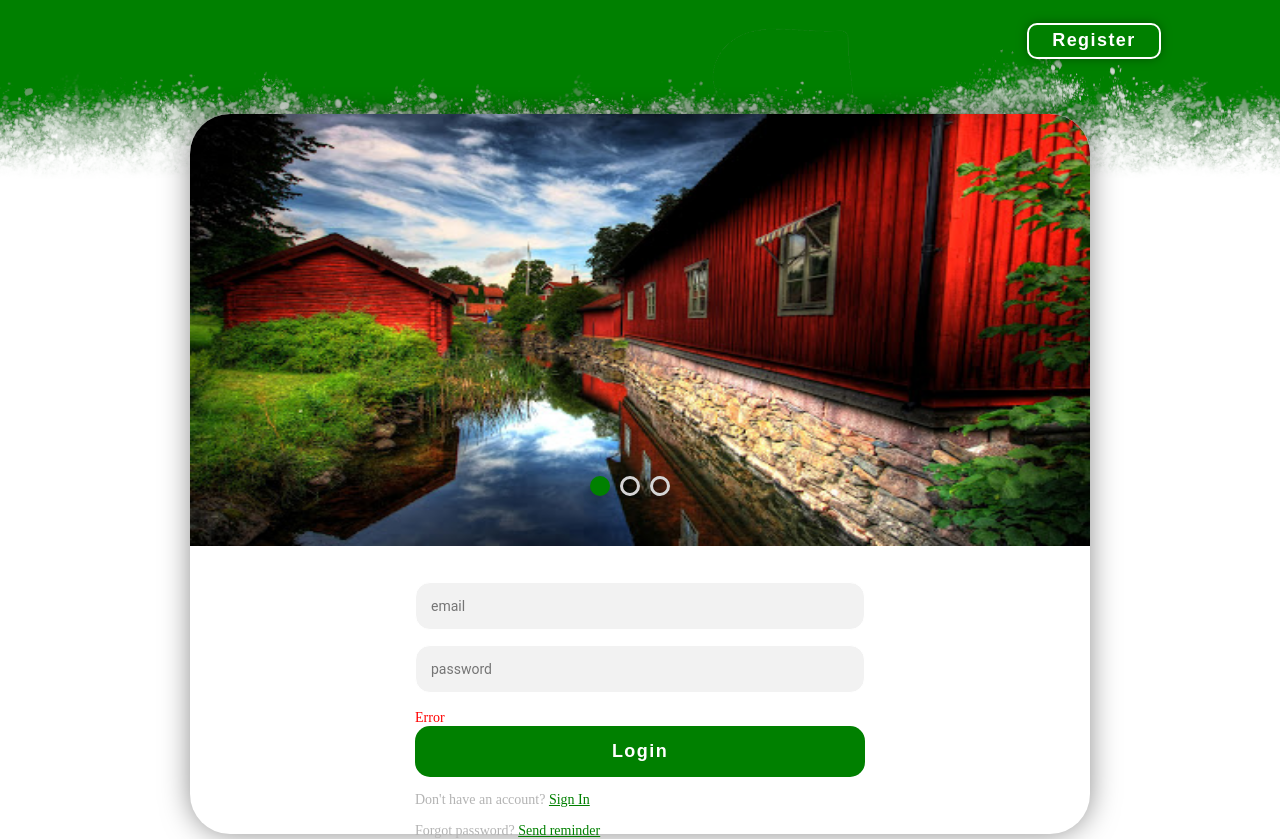
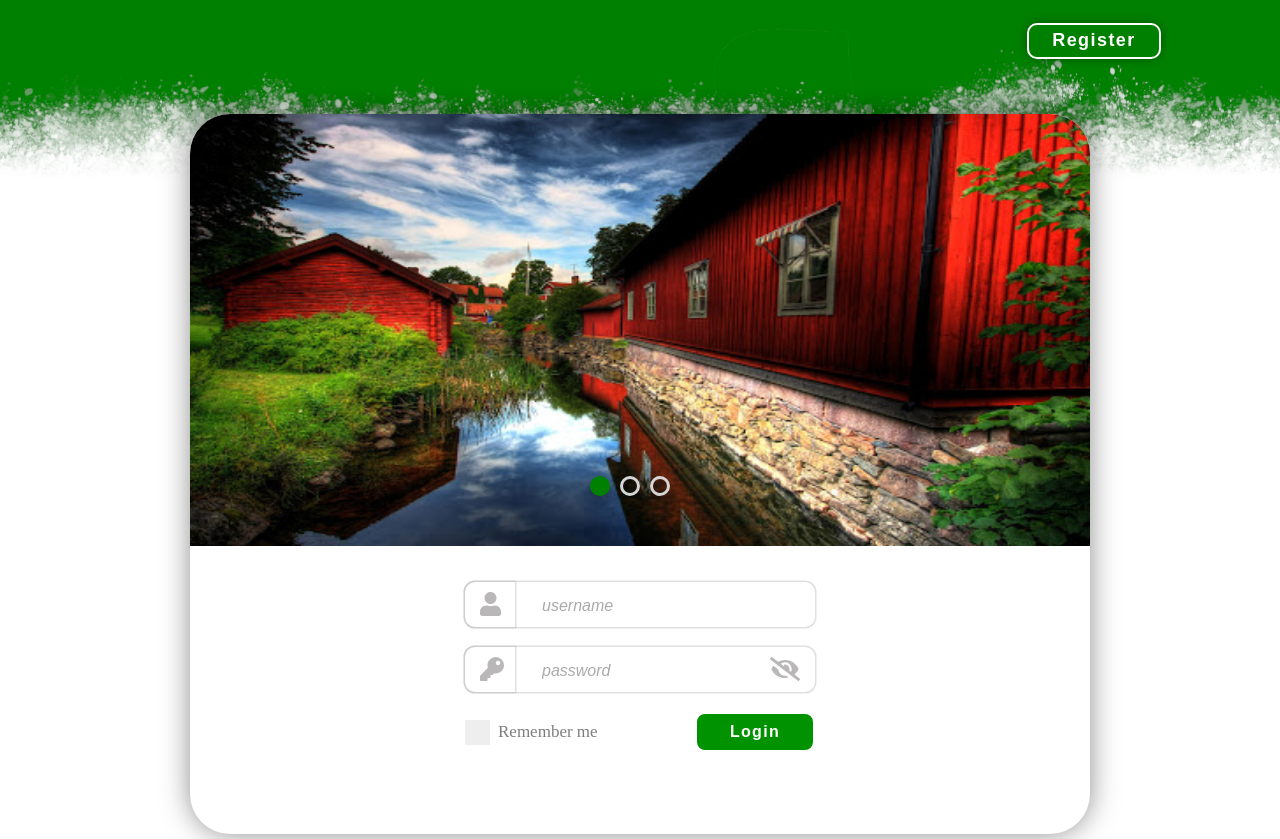
Before and after one commit to jacekrus/dater_front, a React (Create React App) app: page / in a window 1280 px wide. Built offline with nearby package versions, Linux system fonts and the light colour scheme; the HTML template or start-up script is replaced by a standard one.

Commit message:
Updated login form: username and password boxes, remember me and login button complete

```diff
--- a/src/App.js
+++ b/src/App.js
@@ -1,6 +1,4 @@
 import React, { Component } from 'react';
-import { faHome } from "@fortawesome/free-solid-svg-icons";
-import { FontAwesomeIcon } from "@fortawesome/react-fontawesome";
 import LoginView from './login/LoginView';
 
 class App extends Component {
--- a/src/login/LoginForm.js
+++ b/src/login/LoginForm.js
@@ -1,5 +1,10 @@
 import React, { Component } from 'react';
 import './LoginRegisterPanelStyles.css';
+import { faEye } from "@fortawesome/free-solid-svg-icons";
+import { faEyeSlash } from "@fortawesome/free-solid-svg-icons";
+import { faKey } from "@fortawesome/free-solid-svg-icons";
+import { faUser } from "@fortawesome/free-solid-svg-icons";
+import { FontAwesomeIcon } from '@fortawesome/react-fontawesome';
 
 export default class LoginForm extends Component {
 
@@ -7,27 +12,60 @@ export default class LoginForm extends Component {
         super(props);
         this.state = {
             isError: false,
+            isShow: false,
+            isChecked: false,
         }
     }
 
     changeError() {
         this.setState((state) => (
-            {isError: !state.isError}
+            { isError: !state.isError }
+        ))
+    }
+
+    changeShow() {
+        this.setState((state) => (
+            { isShow: !state.isShow }
+        ))
+    }
+
+    changeChecked() {
+        this.setState((state) => (
+            { isChecked: !state.isChecked }
         ))
     }
 
     render() {
         return (
             <div className="loginPanel">
-                <div className="form">
-                    <form className="register-form">
-                        <input className={this.state.isError ? "error" : ""} type="text" placeholder="email" />
-                        <input className={this.state.isError ? "error" : ""} type="password" placeholder="password" />
-                        <span className="errorMessage"><i className="fa fa-user-plus"></i>Error</span>
-                        <button type="button" onClick={() => this.changeError()}>Login</button>
-                        <div className="message">Don't have an account? <div>Sign In</div></div>
-                        <div className="message">Forgot password? <div>Send reminder</div></div>
-                    </form>
+
+                <div className="userInputBox">
+                    <div className="iconContainer">
+                        <FontAwesomeIcon icon={faUser} className="loginIcon" />
+                    </div>
+                    <div className="inputContainer">
+                        <input type="text" placeholder="username" maxLength="24" />
+                    </div>
+                </div>
+
+                <div className="userInputBox">
+                    <div className="iconContainer">
+                        <FontAwesomeIcon icon={faKey} className="loginIcon" />
+                    </div>
+                    <div className="inputContainer">
+                        <input type={this.state.isShow ? "text" : "password"} placeholder="password" maxLength="24" />
+                    </div>
+                    <FontAwesomeIcon icon={this.state.isShow ? faEye : faEyeSlash} className="loginIcon cursorPointer"
+                        title={this.state.isShow ? "Hide password" : "Show password"} onClick={() => this.changeShow()} />
+                </div>
+
+                <div className="additionalButtonsConatiner">
+                    <div className="checkboxContainer" onClick={() => this.changeChecked()}>
+                        <div className={"checkmark" + (this.state.isChecked ? " checked" : "")}></div>
+                        <div className={this.state.isChecked ? "check" : ""}/>
+                        <div className="checkboxLabel">Remember me</div>
+                    </div>
+                    <button className="formLoginButton">Login</button>
                 </div>
             </div>
         );
--- a/src/login/LoginRegisterPanel.js
+++ b/src/login/LoginRegisterPanel.js
@@ -12,9 +12,11 @@ export default class LoginRegisterPanel extends Component {
                 <div className={"flipCardContainer" + (this.props.isRegister ? " isFlipped" : "")}>
                     <div className="userPanel">
                         <SlideShow />
+                        <LoginForm />
                     </div>
-                    <div className="userPanel back"></div>
-                    <LoginForm />
+                    <div className="userPanel back">
+
+                    </div>
                 </div>
             </div>
         );
--- a/src/login/LoginRegisterPanelStyles.css
+++ b/src/login/LoginRegisterPanelStyles.css
@@ -91,78 +91,140 @@
 }
 
 /*Login form styles*/
+
 .loginPanel {
     position: absolute;
     top: 65%;
     left: 50%;
     transform: translate(-50%);
+    width: 350px;
 }
 
-.form input {
-    font-family: "Roboto", sans-serif;
-    outline: 0;
-    background: #f2f2f2;
-    width: 100%;
-    border: 0;
-    margin: 0 0 15px;
-    padding: 15px;
-    box-sizing: border-box;
-    font-size: 14px;
-    border: .5px solid white;
-    border-radius: 15px;
+.userInputBox {
+    display: flex;
+    border-radius: 10px;
+    box-shadow: 0px 0px 0px 1.5px rgba(179, 179, 179, 0.404);
+    margin: 0 0 20px;
+    width: 350px;
 }
 
-.form input:focus {
-    border-color: #00a116;
+.iconContainer {
+    float: left;
+    border-radius: 10px 0 0 10px;
+    width: 50px;
+    box-shadow: 0px 0px 0px 1.5px rgba(179, 179, 179, 0.404);
 }
 
-.form input.error {
-    border-color: red;
+.loginIcon {
+    color: rgb(185, 183, 183);
+    font-size: 24px;
+    margin: 0 5px 0;
+    padding: 10px;
 }
 
-.form button {
-    font-family: "Roboto", sans-serif;
+.inputContainer {
+    margin: 0 5px 0;
+    padding: 10px;
+    float: left;
+    width: 100%;
+}
+
+.inputContainer input {
+    border: 0;
     outline: 0;
-    background: #008000;
-    transition: background-color .6s ease;
-    border-radius: 15px;
+    font-size: 16px;
+    color: black;
+    margin-left: 10px;
+    height: 100%;
     width: 100%;
-    border: 0;
-    padding: 15px;
-    color: #FFFFFF;
-    font-weight: bold;
-    font-size: 18px;
-    font-family: Sans-Serif;
-    letter-spacing: .08em;
+}
+
+.cursorPointer {
     cursor: pointer;
 }
 
-.form button:hover {
-    background: #00a116;
+::placeholder {
+    font-size: 16px;
+    font-style: italic;
+    color: rgb(170, 170, 170);
 }
 
-.errorMessage {
-    box-sizing: border-box;
-    font-size: 14px;
-    border: 0;
-    color: red;
-    cursor: default;
-    margin: 0px;
+.additionalButtonsConatiner {
+    width: 350px;
 }
 
-.errorMessage.hidden {
-    visibility: hidden;
+.formLoginButton {
+    width: 120px;
+    height: 40px;
+    border-radius: 10px;
+    border: 2px solid rgb(255, 255, 255);
+    border-radius: 10px;
+    background-color: rgb(0, 146, 0);
+    color: rgb(255, 255, 255);
+    letter-spacing: .08em;
+    transition: background-color .6s ease;
+    -webkit-transition: background-color .6s ease;
+    padding: 5px;
+    text-align: center;
+    -webkit-backface-visibility: hidden;
+    backface-visibility: hidden;
+    font-weight: bold;
+    font-size: 16px;
+    font-family: Sans-Serif;
+    user-select: none;
+    float: right;
 }
 
-.form .message {
-    margin: 15px 0 0;
-    color: #b3b3b3;
-    font-size: 14px;
+.formLoginButton:hover, .formLoginButton:focus {
+    background: #00b418;
+    cursor: pointer;
+    outline: 0;
 }
 
-.form .message div {
-    display: inline-block;
+.checkboxContainer {
+    display: flex;
+    float: left;
+    margin-bottom: 12px;
     cursor: pointer;
-    color: #008000;
-    text-decoration: underline;
+    font-size: 16px;
+    -webkit-user-select: none;
+    -moz-user-select: none;
+    -ms-user-select: none;
+    user-select: none;
 }
+
+.checkmark {
+    margin-top: 8px;
+    height: 25px;
+    width: 25px;
+    background-color: #eee;
+}
+
+.checkboxContainer:hover .checkmark {
+    background-color: #ccc;
+}
+
+.checked {
+    background-color: rgb(0, 146, 0) !important;
+}
+
+.checkboxLabel {
+    float: left;
+    font-size: 17px;
+    color: rgb(126, 126, 126);
+    margin-left: 8px;
+    margin-top: 10px;
+}
+
+.check {
+    position: absolute;
+    top: 142px;
+    left: 9px;
+    width: 5px;
+    height: 10px;
+    border: solid white;
+    border-width: 0 3px 3px 0;
+    -webkit-transform: rotate(45deg);
+    -ms-transform: rotate(45deg);
+    transform: rotate(45deg);
+}
--- a/src/login/LoginView.js
+++ b/src/login/LoginView.js
@@ -13,9 +13,9 @@ export default class LoginView extends Component {
     }
 
     onLoginButtonClick() {
-        this.setState({
-            isRegister: !this.state.isRegister,
-        });
+        this.setState((state) => (
+            { isRegister: !state.isRegister }
+        ))
     }
 
     render() {
--- a/src/login/LoginViewStyles.css
+++ b/src/login/LoginViewStyles.css
@@ -1,5 +1,6 @@
 body {
     margin: 0px;
+    overflow-x: hidden;
 }
 
 .viewContainer {
@@ -50,16 +51,15 @@ body {
     font-weight: bold;
     font-size: 18px;
     font-family: Sans-Serif;
-    user-select: none;
+    cursor: pointer;
 }
 
 .loginButtonBack {
     transform: rotateY(-180deg);
 }
 
-.loginButton:hover {
+.loginButton:hover, .loginButton:focus {
     background: #00a116;
-    cursor: pointer;
 }
 
 .headerImage {
```
Also changed, not shown: public/index.html (+0 -23 lines).
